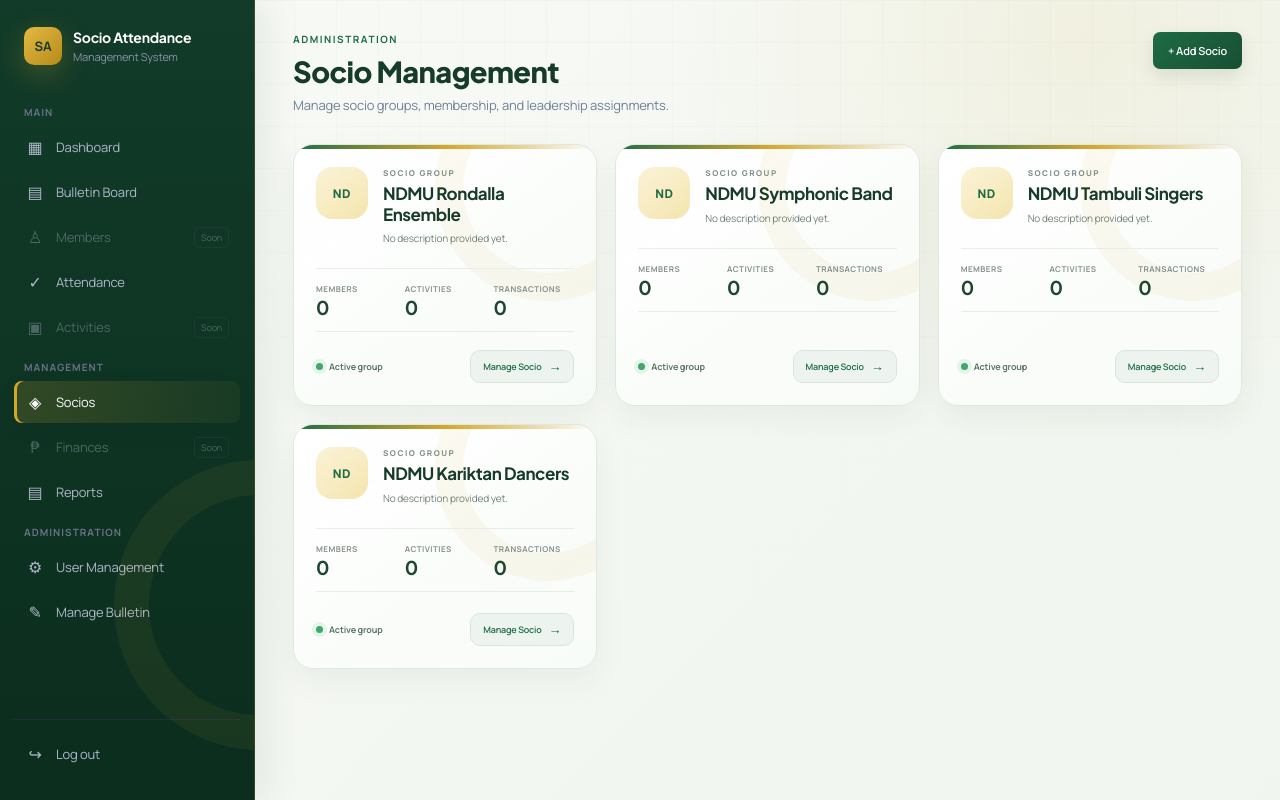
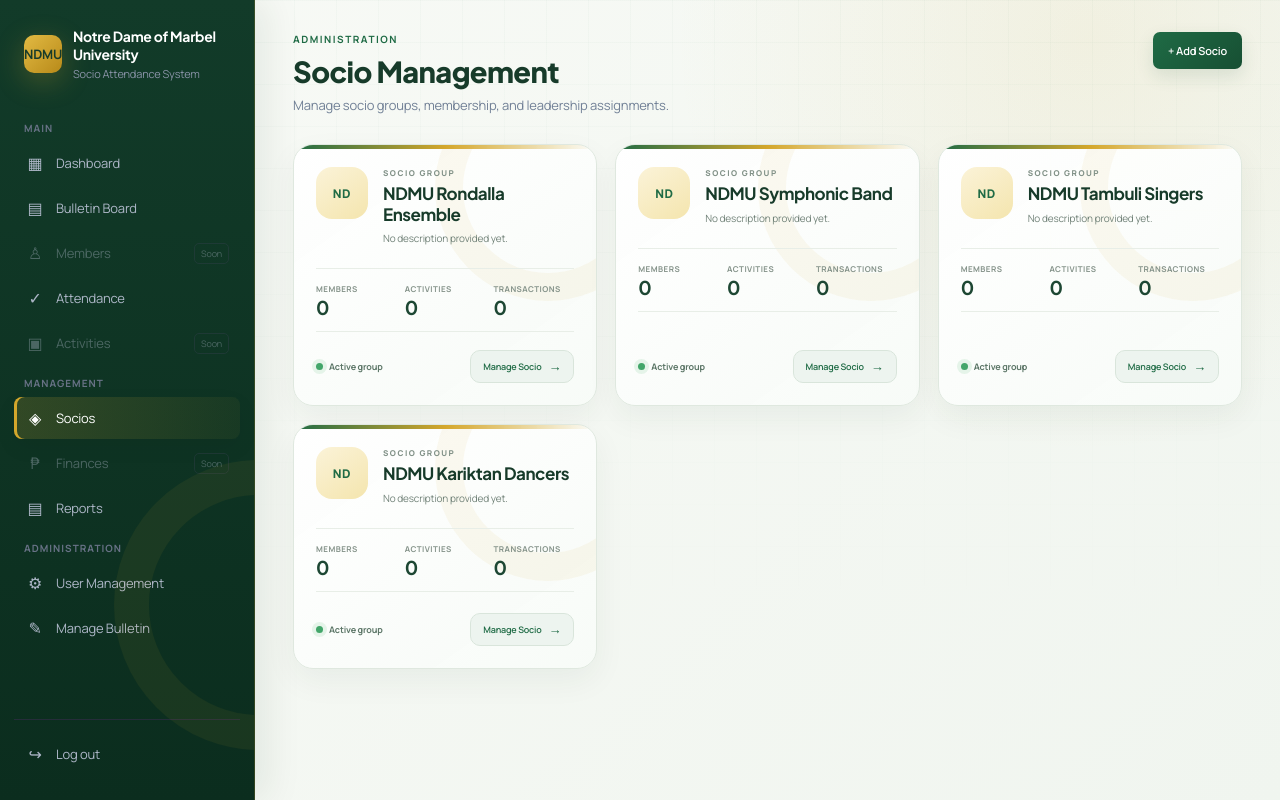
Before and after one commit to shackdoww/socio-attendance-system, a Flask app: template templates/admin/socios.html in a window 1280 px wide. Run offline with Flask 3, Linux system fonts and the light colour scheme; the template is opened without the code that fills it: values that come from a table or form of the project are taken from there, others are empty; data comes from the database, SQL or seed files in the repository.

Commit message:
Update university branding on socio management

```diff
--- a/templates/admin/socios.html
+++ b/templates/admin/socios.html
@@ -3,14 +3,14 @@
 <head>
     <meta charset="UTF-8">
     <meta name="viewport" content="width=device-width, initial-scale=1.0">
-    <title>Socio Management | Socio Attendance System</title>
+    <title>Socio Management | Notre Dame of Marbel University</title>
     <link rel="stylesheet" href="{{ url_for('static', filename='css/style.css') }}">
     <link rel="stylesheet" href="{{ url_for('static', filename='css/ndmu-theme.css') }}">
 </head>
 <body class="dashboard-page">
 <div class="dashboard-layout">
     <aside class="sidebar">
-        <div class="brand"><div class="brand-mark">SA</div><div><strong>Socio Attendance</strong><span>Management System</span></div></div>
+        <div class="brand"><div class="brand-mark">NDMU</div><div><strong>Notre Dame of Marbel University</strong><span>Socio Attendance System</span></div></div>
         <nav class="sidebar-nav">
             <p class="nav-label">MAIN</p>
             <a class="nav-item" href="{{ url_for('dashboard') }}"><span class="nav-icon">▦</span>Dashboard</a>
```
